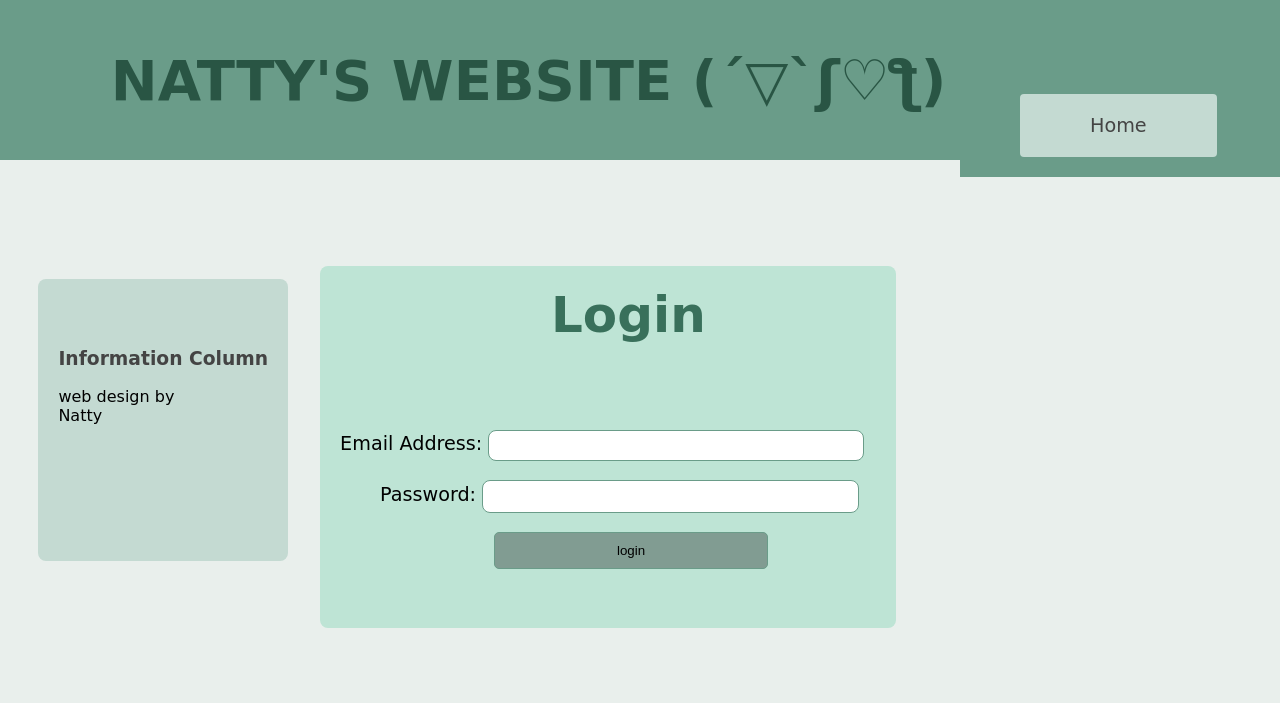
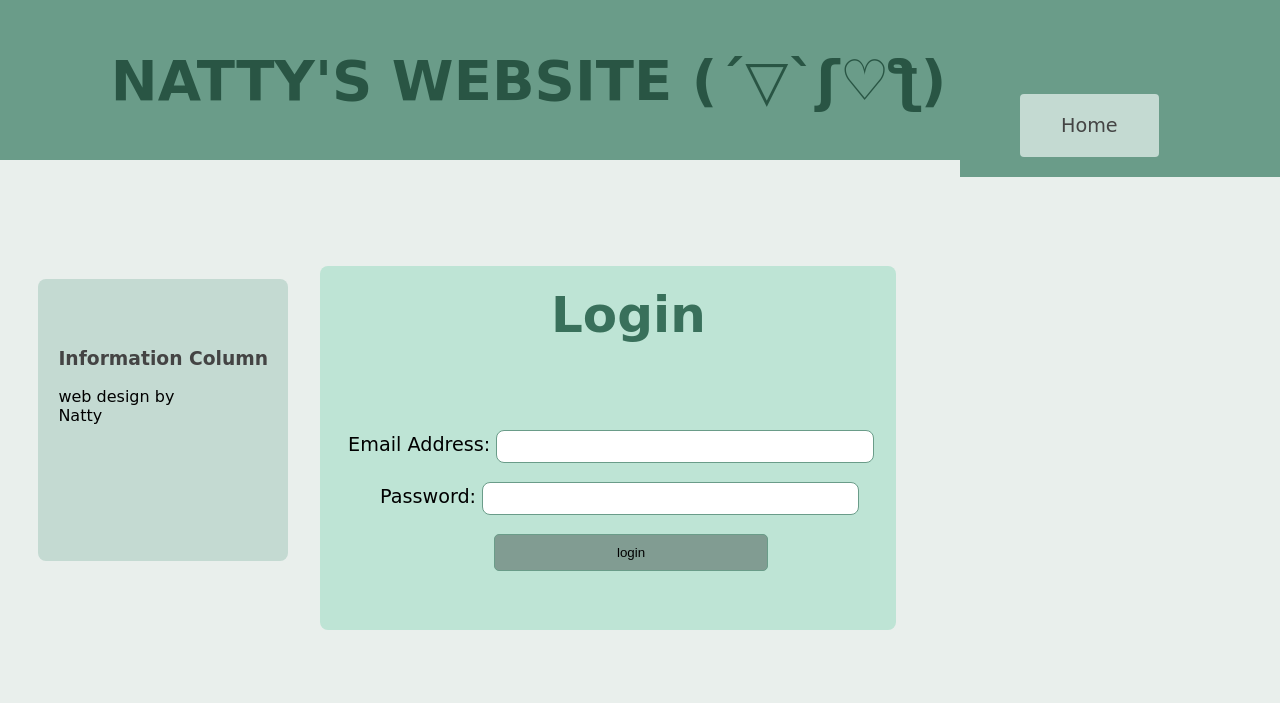
Before and after one commit to rainbowmole/WebDevCS202, a PHP site: page /login_page.php in a window 1280 px wide. Shown: the top 703 px of the page. Run offline with PHP 8.4, Linux system fonts and the light colour scheme.

Commit message:
Add files via upload

```diff
--- a/style.css
+++ b/style.css
@@ -36,8 +36,8 @@ body {
 
 #nav_login li {
     padding: 20px;
-    padding-left: 70px;
-    padding-right: 70px;
+    padding-left: 1px;
+    padding-right: 1px;
     margin: 20px;
     font-size: larger;
     list-style: none;
@@ -52,8 +52,9 @@ body {
 
 #nav_members_page {
     background-color: #6A9C89;
-    margin-left: 55%;
-    margin-top: -6.3%;
+    margin-left: 50%;
+    margin-top: -7.5%;
+    margin-bottom: 4%;
 }
 
 #nav_home {
@@ -78,10 +79,14 @@ body {
 
 }
 
+/* padding: 20px;
+padding-left: 28px;
+padding-right: 28px; */
+
 li {
     padding: 20px;
-    padding-left: 28px;
-    padding-right: 28px;
+    padding-left: 1px;
+    padding-right: 1px;
     margin: 20px;
     font-size: medium;
     list-style: none;
@@ -103,6 +108,11 @@ li a{
     text-decoration: none;
     color: #444444;
     border-radius: 4px;
+    padding: 20px;
+    padding-left: 40px;
+    padding-right: 40px;
+    padding-top: 20px;
+    padding-bottom: 20px;
 }
 
 #info-col {
@@ -661,7 +671,7 @@ input[id=edit]:hover{
 #log_email{
     font-size: larger;
     margin-top: 15%;
-    margin-left: 3%;
+    margin-left: 4.4%;
 }
 
 #log_psword{
@@ -670,8 +680,8 @@ input[id=edit]:hover{
 }
 
 input[id=pop_email] {
-    width: 65%;
-    padding: 1.3%;
+    width: 66%;
+    padding: 1.5%;
     border-radius: 8px;
     border: 1px solid #6A9C89;
     background-color:  #ffffff;
```
